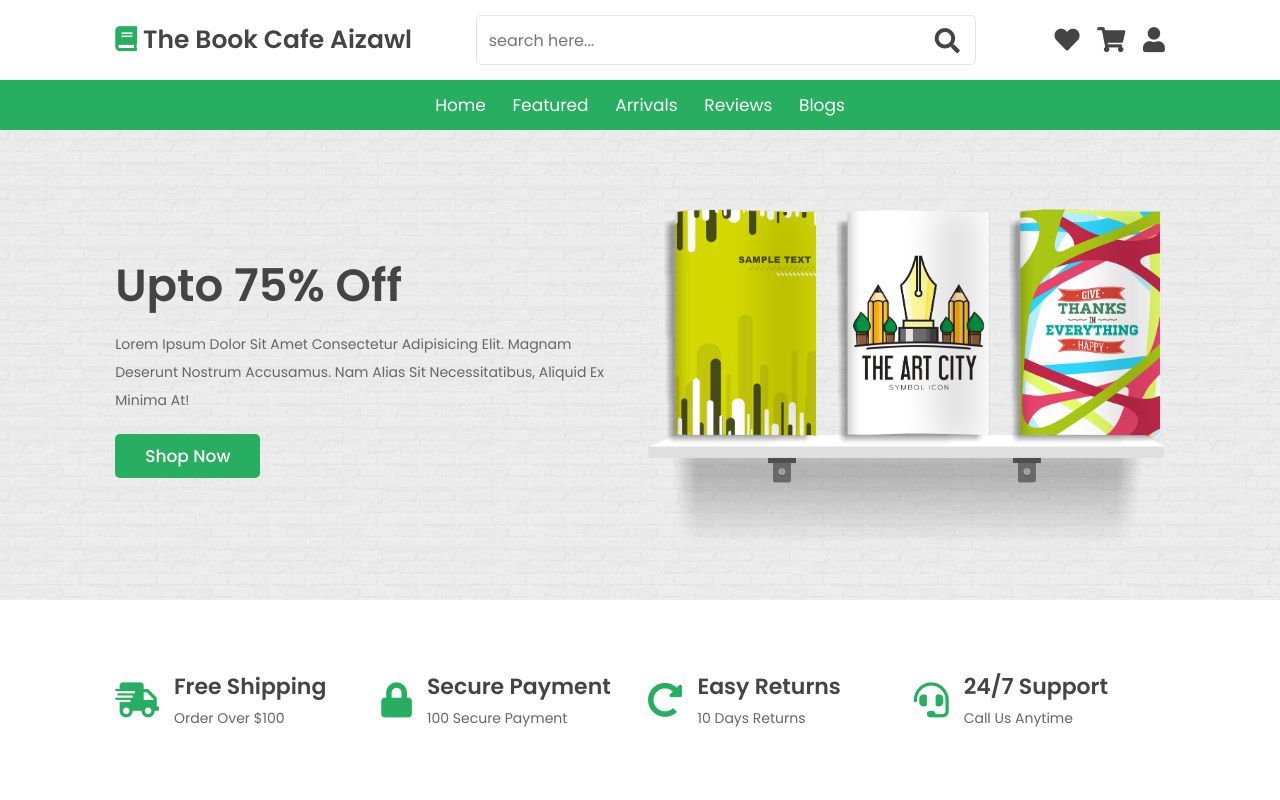
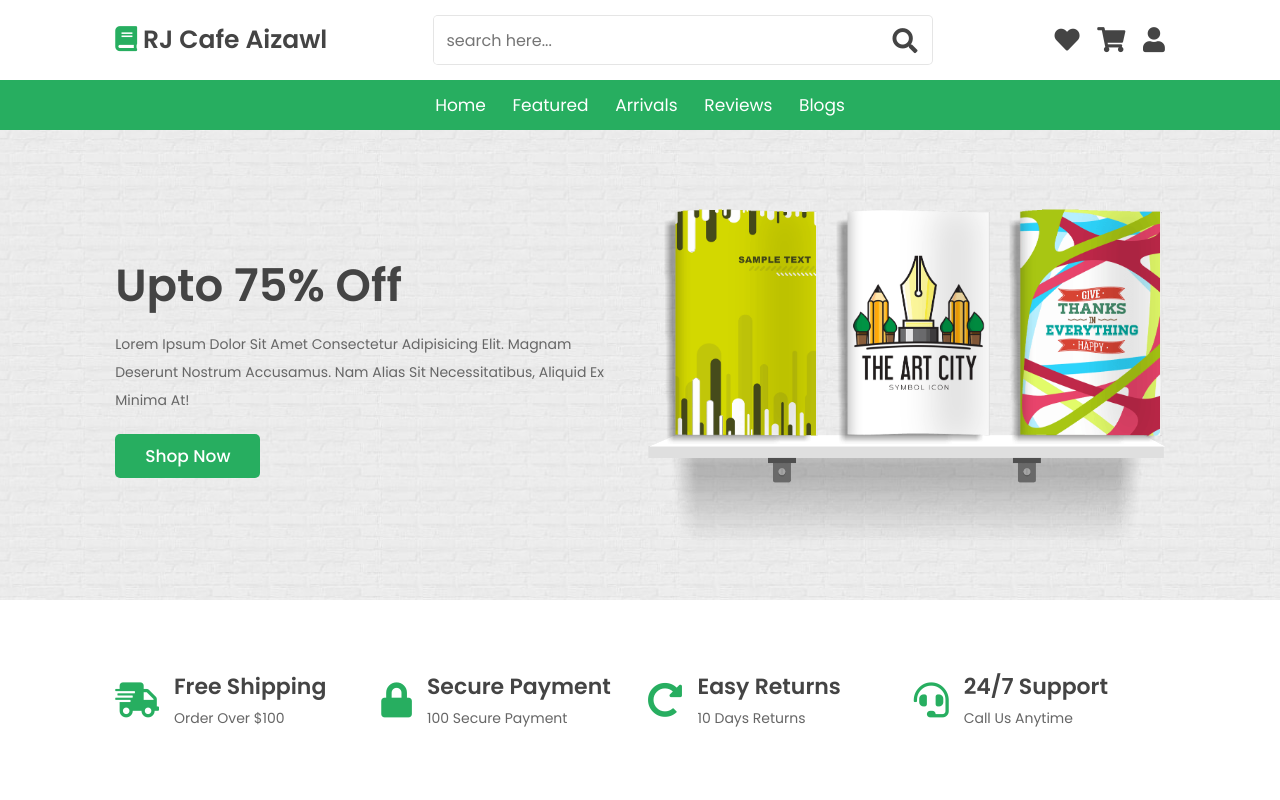
Before and after one commit to rj-jack/Thebookcafeaizawl, a plain HTML site: page index.html in a window 1280 px wide. Shown: the top 800 px of the page. Drawn offline with nearby package versions, Linux system fonts and the light colour scheme.

Commit message:
Update index.html

```diff
--- a/index.html
+++ b/index.html
@@ -25,7 +25,7 @@
 
         <div class="header-1">
 
-            <a href="#" class="logo"> <i class="fas fa-book"></i> The Book Cafe Aizawl </a>
+            <a href="#" class="logo"> <i class="fas fa-book"></i> RJ Cafe Aizawl </a>
 
             <form action="" class="search-form">
                 <input type="search" name="" placeholder="search here..." id="search-box">
```
